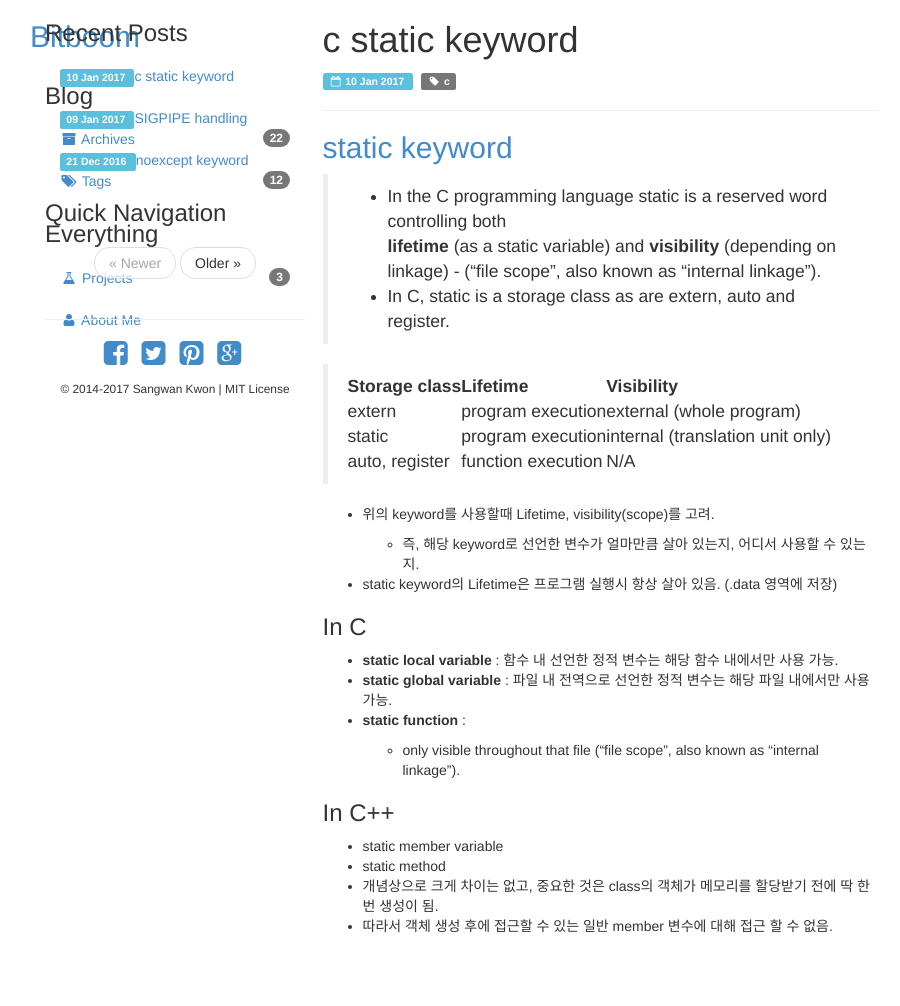
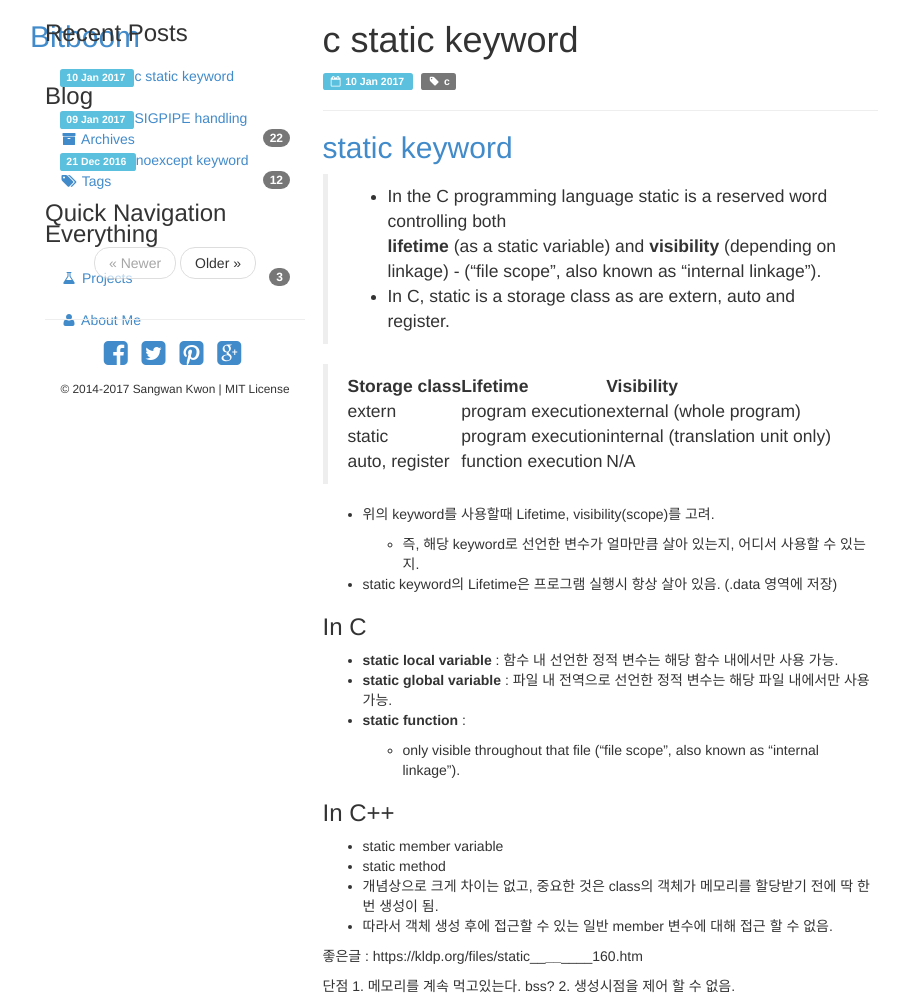
Before and after one commit to bitboom/bitboom.github.io, a Jekyll site: the page built from _posts/2017-1-10-c-static-keyword.md, in a window 1280 px wide and 1006 px high. Shown: the whole window, without its empty margins (40-940 px from the left). Built offline with Jekyll 4.4.1, drawn with Linux system fonts in a browser that asks for light colours.

Commit message:
Update 2017-1-10-c-static-keyword.md

```diff
--- a/_posts/2017-1-10-c-static-keyword.md
+++ b/_posts/2017-1-10-c-static-keyword.md
@@ -31,7 +31,9 @@ tags: [c]
 - 개념상으로 크게 차이는 없고, 중요한 것은 class의 객체가 메모리를 할당받기 전에 딱 한번 생성이 됨.
 - 따라서 객체 생성 후에 접근할 수 있는 일반 member 변수에 대해 접근 할 수 없음.
 
+좋은글 : https://kldp.org/files/static____________160.htm
 
-
+단점 1. 메모리를 계속 먹고있는다. bss?
+     2. 생성시점을 제어 할 수 없음.
 
 [1]:https://en.wikipedia.org/wiki/Static_(keyword)
```
